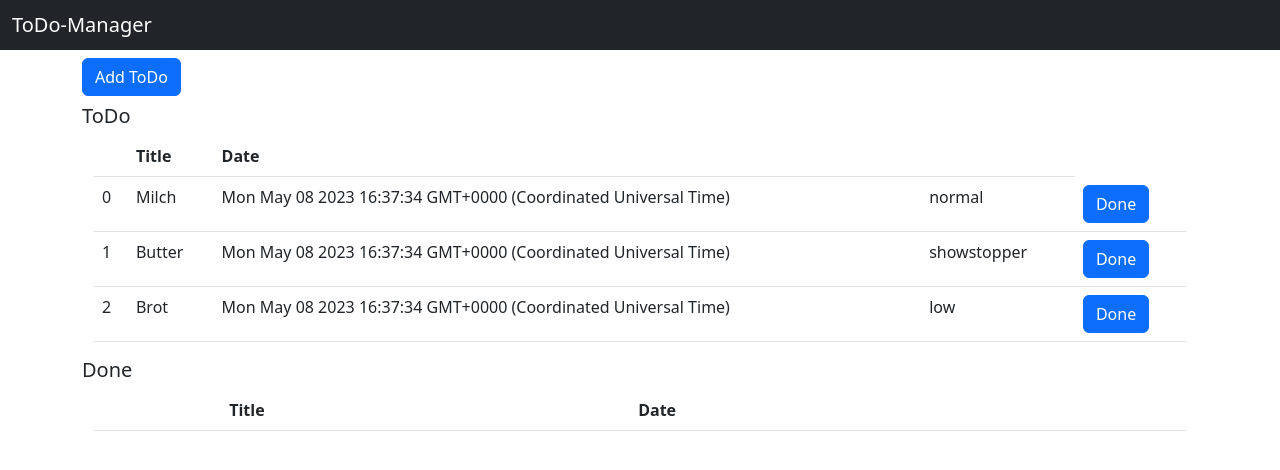
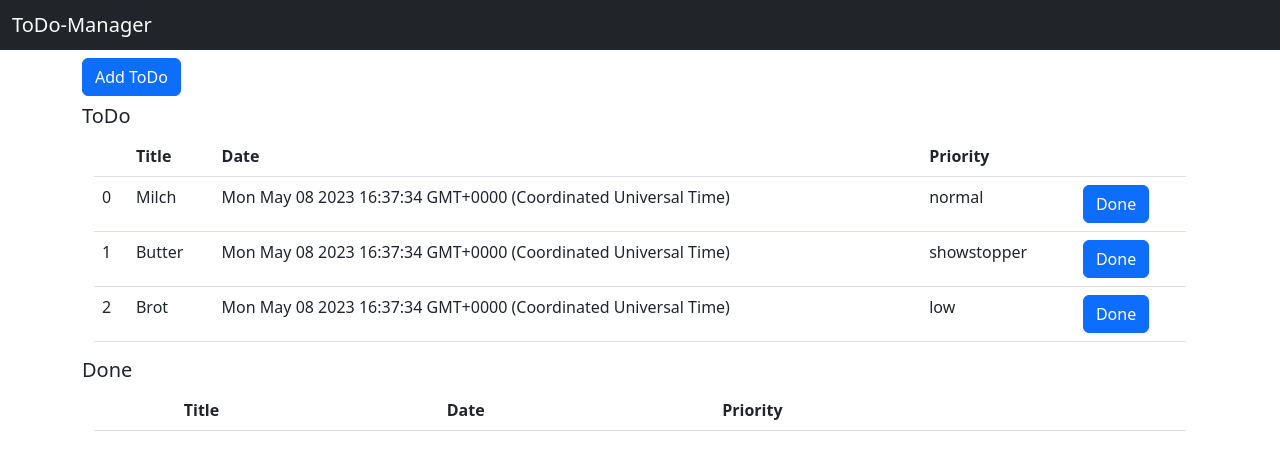
Before and after one commit to MaxMaxner/kmsTodoTesting, an Angular app: page / in a window 1280 px wide. Shown: the top 470 px of the page. Built offline with nearby package versions, Linux system fonts and the light colour scheme.

Commit message:
adds 'Priority' as heading to the website layout

```diff
--- a/src/app/app.component.ts
+++ b/src/app/app.component.ts
@@ -2,7 +2,7 @@ import {Component} from '@angular/core';
 import {TodoService} from "./todo.service";
 import {AddTodoComponent} from "./add-todo/add-todo.component";
 import {NgbModal} from "@ng-bootstrap/ng-bootstrap";
-import {Priority} from "./Priority";
+
 
 
 @Component({
@@ -12,7 +12,6 @@ import {Priority} from "./Priority";
 })
 export class AppComponent {
   title = 'ToDo-Manager';
-  prio: Priority = Priority.Normal;
 
 
   constructor(private modalService: NgbModal, public todoService: TodoService) {
--- a/src/app/list/list.component.html
+++ b/src/app/list/list.component.html
@@ -6,6 +6,7 @@
       <th scope="col"></th>
       <th scope="col">Title</th>
       <th scope="col">Date</th>
+      <th scope="col">Priority</th>
       <th scope="col"></th>
     </tr>
     </thead>
```
